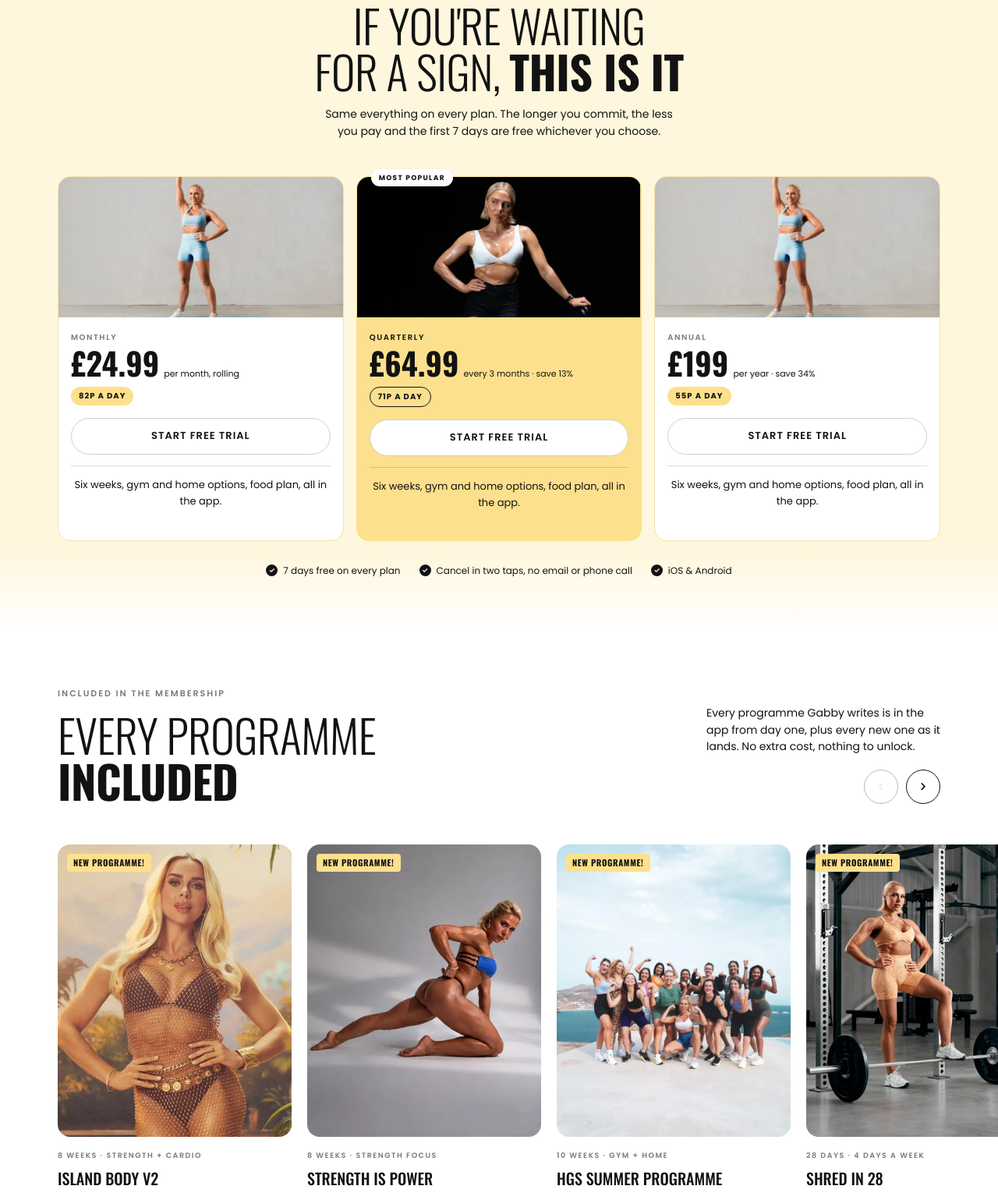
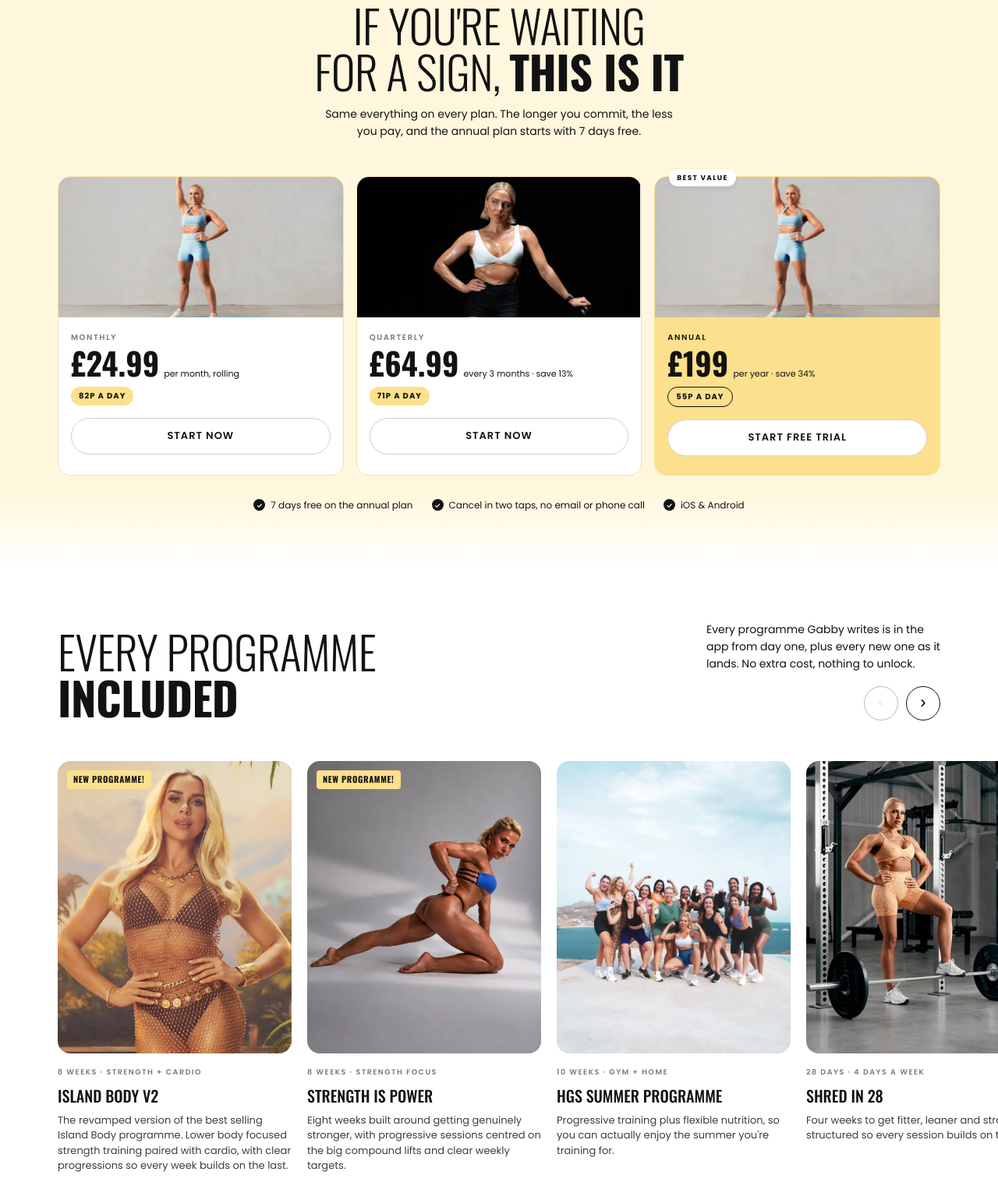
Before and after one commit to repshealth/shapeupwaitlist, a plain HTML site: page index.html in a window 1280 px wide. Shown: the part 3712-5242 px from the top of the page at 78% size. Drawn offline with nearby package versions, Linux system fonts and the light colour scheme.

Commit message:
Homepage amends: trial on annual only, Best value badge, new tags on new programmes only
Co-Authored-By: Claude Opus 5.5 <noreply@anthropic.com>
Claude-Session: https://claude.ai/code/session_013Mw8Cqs7Q7rrv2b2D7AdRd

```diff
--- a/index.html
+++ b/index.html
@@ -557,7 +557,7 @@ html,body{overflow-x:clip}
   <div class="su-wrap">
     <p class="su-eyebrow">Membership</p>
     <h2 class="su-h2">If you're waiting<br>for a sign, <strong>this is it</strong></h2>
-    <p class="lede">Same everything on every plan. The longer you commit, the less you pay and the first 7 days are free whichever you choose.</p>
+    <p class="lede">Same everything on every plan. The longer you commit, the less you pay, and the annual plan starts with 7 days free.</p>
     <div class="su-plans">
       <article class="su-plan">
         <div class="ph"><img src="images/img-18.webp" alt=""></div>
@@ -565,34 +565,31 @@ html,body{overflow-x:clip}
           <span class="term">Monthly</span>
           <div class="price"><b>£24.99</b><span>per month, rolling</span></div>
           <span class="day">82p a day</span>
-          <a class="su-btn su-btn--ghost" href="https://join.shapeupwithgabby.co.uk/p/shape-up-membership/monthly">Start free trial</a>
-          <p class="desc">Six weeks, gym and home options, food plan, all in the app.</p>
+          <a class="su-btn su-btn--ghost" href="https://join.shapeupwithgabby.co.uk/p/shape-up-membership/monthly">Start now</a>
         </div>
       </article>
-      <article class="su-plan su-plan--pop">
-        <span class="badge">Most popular</span>
+      <article class="su-plan">
         <div class="ph"><img src="images/img-19.webp" alt="" style="object-position:center 20%"></div>
         <div class="bd">
           <span class="term">Quarterly</span>
           <div class="price"><b>£64.99</b><span>every 3 months · save 13%</span></div>
           <span class="day">71p a day</span>
-          <a class="su-btn su-btn--ghost" href="https://join.shapeupwithgabby.co.uk/p/shape-up-membership/3-month">Start free trial</a>
-          <p class="desc">Six weeks, gym and home options, food plan, all in the app.</p>
+          <a class="su-btn su-btn--ghost" href="https://join.shapeupwithgabby.co.uk/p/shape-up-membership/3-month">Start now</a>
         </div>
       </article>
-      <article class="su-plan">
+      <article class="su-plan su-plan--pop">
+        <span class="badge">Best value</span>
         <div class="ph"><img src="images/img-18.webp" alt=""></div>
         <div class="bd">
           <span class="term">Annual</span>
           <div class="price"><b>£199</b><span>per year · save 34%</span></div>
           <span class="day">55p a day</span>
-          <a class="su-btn su-btn--ghost" href="https://join.shapeupwithgabby.co.uk/p/shape-up-membership/yearly">Start free trial</a>
-          <p class="desc">Six weeks, gym and home options, food plan, all in the app.</p>
+          <a class="su-btn su-btn--ghost" href="https://join.shapeupwithgabby.co.uk/p/shape-up-membership-7-day-free-trial/yearly">Start free trial</a>
         </div>
       </article>
     </div>
     <ul class="su-ticks">
-      <li>7 days free on every plan</li><li>Cancel in two taps, no email or phone call</li><li>iOS &amp; Android</li>
+      <li>7 days free on the annual plan</li><li>Cancel in two taps, no email or phone call</li><li>iOS &amp; Android</li>
     </ul>
   </div>
 </section>
@@ -602,7 +599,6 @@ html,body{overflow-x:clip}
   <div class="su-wrap">
     <div class="su-head-row">
       <div>
-        <p class="su-eyebrow">Included in the membership</p>
         <h2 class="su-h2">Every programme<strong>included</strong></h2>
       </div>
       <div class="su-prog-side">
@@ -628,32 +624,32 @@ html,body{overflow-x:clip}
       <p>Eight weeks built around getting genuinely stronger, with progressive sessions centred on the big compound lifts and clear weekly targets.</p>
     </article>
     <article class="su-pcard">
-      <div class="ph"><img src="images/img-20.webp" alt="Shape Up members on a group trip"><span class="su-tag">New programme!</span></div>
+      <div class="ph"><img src="images/img-20.webp" alt="Shape Up members on a group trip"></div>
       <p class="su-meta">10 weeks · gym + home</p>
       <h3>HGS Summer Programme</h3>
       <p>Progressive training plus flexible nutrition, so you can actually enjoy the summer you're training for.</p>
     </article>
     <article class="su-pcard">
-      <div class="ph"><img src="images/img-21.webp" alt="Gabby in the gym with a barbell"><span class="su-tag">New programme!</span></div>
+      <div class="ph"><img src="images/img-21.webp" alt="Gabby in the gym with a barbell"></div>
       <p class="su-meta">28 days · 4 days a week</p>
       <h3>Shred in 28</h3>
       <p>Four weeks to get fitter, leaner and stronger, structured so every session builds on the last.</p>
     </article>
     <article class="su-pcard">
-      <div class="ph"><img src="images/img-22.webp" alt="Gabby carrying a weighted pack" style="object-position:40% center"><span class="su-tag">New programme!</span></div>
+      <div class="ph"><img src="images/img-22.webp" alt="Gabby carrying a weighted pack" style="object-position:40% center"></div>
       <p class="su-meta">8 weeks · 4 day split</p>
       <h3>SAS: Strength &amp; Sustain</h3>
       <p>Heavy compound lifts and conditioning circuits, built to make strength a habit rather than a phase.</p>
     </article>
     <article class="su-pcard">
-      <div class="ph"><img src="images/img-23.webp" alt="Gabby holding dumbbells" style="object-position:center 20%"><span class="su-tag">New programme!</span></div>
+      <div class="ph"><img src="images/img-23.webp" alt="Gabby holding dumbbells" style="object-position:center 20%"></div>
       <p class="su-meta">8 weeks · 4 day split</p>
       <h3>Glute Programme</h3>
       <p>Heavy compound lifts and conditioning circuits, built to make strength a habit rather than a phase.</p>
     </article>
     <article class="su-pcard">
-      <div class="ph"><img src="images/img-19.webp" alt="Gabby in training kit" style="object-position:center 20%"><span class="su-tag">New programme!</span></div>
-      <p class="su-meta">New programme</p>
+      <div class="ph"><img src="images/img-19.webp" alt="Gabby in training kit" style="object-position:center 20%"></div>
+      <p class="su-meta">Reset + rebuild</p>
       <h3>Reset &amp; Shred</h3>
       <p>Reset your routine and get back on track, with structured training that builds week on week.</p>
     </article>
```
